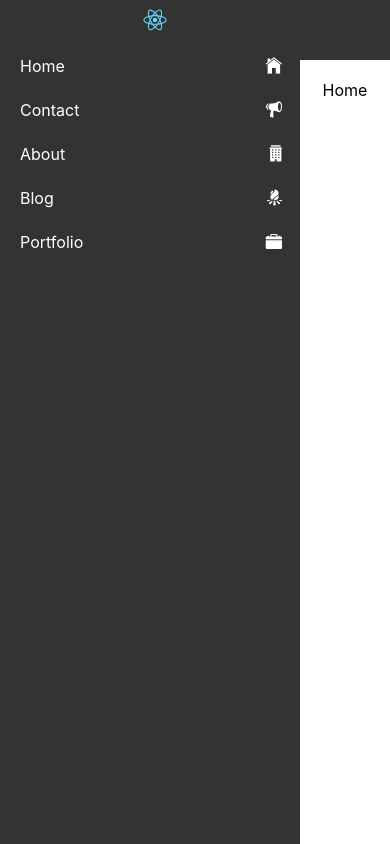
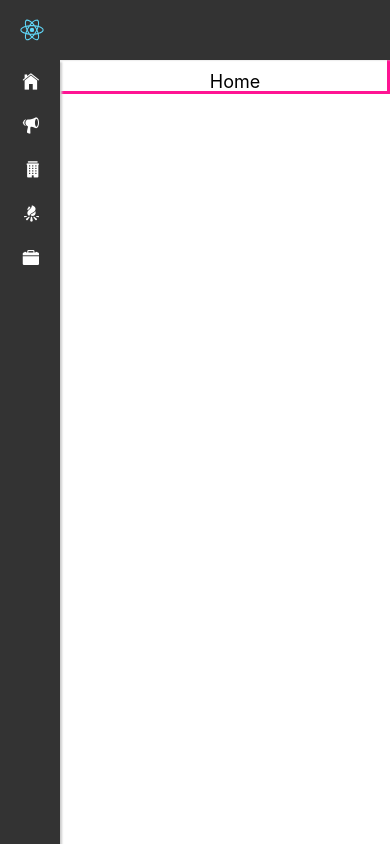
Before and after one commit to stevekutz/react_respNavMenu_exp, a React (Create React App) app in the folder app/: page / in a window 390 px wide. Built offline with nearby package versions, Linux system fonts and the light colour scheme.

Commit message:
added transition effects

```diff
--- a/app/src/assets/scss/toolbar.scss
+++ b/app/src/assets/scss/toolbar.scss
@@ -1,6 +1,11 @@
 div.page-offset {
-    padding-top: 80px;
-
+    display: flex;
+    padding-top: 70px;
+    border: 3px solid deeppink;
+    justify-content: center;
+    align-items: center;
+    font-size: 18px;
+    line-height: 18px;
 }
 
 nav.responsive-toolbar {
@@ -8,6 +13,7 @@ nav.responsive-toolbar {
     height: 60px;
     width: 100%;
     position: fixed;
+    box-shadow: 2px 0px 2px #ccc;
 
     ul {
         background: #333333;
@@ -17,6 +23,7 @@ nav.responsive-toolbar {
         padding-inline-start: 0;
         height: 100%;
         align-items: center;
+        box-shadow: 2px 2px 2px #ccc;
 
         figure {
             margin-block-start: 0;
@@ -29,6 +36,10 @@ nav.responsive-toolbar {
         li {
             list-style-type: none;
             padding: 10px 20px;
+
+            .active {
+                background: #999;
+            }
         }
 
         a {
@@ -51,11 +62,23 @@ nav.responsive-toolbar {
     nav.responsive-toolbar {
         ul {
             height: 100%;
-            width: 300px;
+            width: 200px;
             position: fixed;
-            left: 0;
-            top: 0;
+            left: -140px;
+            top: 60px;
             flex-direction: column;
+            transition: 300ms ease all;
+
+            &.active {
+                left: 0px;
+            }
+
+            figure {
+                margin-inline-start: 2px;
+                position: fixed;
+                left: 10px;
+                top: 10px;
+            }
 
             li {
                 width: 100%;
@@ -67,13 +90,13 @@ nav.responsive-toolbar {
                 flex-direction: row;
                 justify-content: space-between;
                 margin-left: 20px;
-                margin-right: 13px;
+                margin-right: 16px;
             }
         }
 
     }
 
     div.page-offset {
-        padding-left: 300px;
+        padding-left: 80px;
     }
 }
--- a/app/src/components/ResponsiveNavigation.js
+++ b/app/src/components/ResponsiveNavigation.js
@@ -4,7 +4,7 @@ import {Link} from '@reach/router';
 function ResponsiveNavigation({navLinks, background, hoverBackground, linkColor, logo}) {
     // Add Hooks to manage hoverIndex
     const [hoverIndex, setHoverIndex] = useState(-1) // default state is -1
-    const [navOpen, setNavOpen] = useState(false)
+    const [navOpen, setNavOpen] = useState(0)
 
     return(
         <nav
@@ -13,7 +13,7 @@ function ResponsiveNavigation({navLinks, background, hoverBackground, linkColor,
         > {/* // outside {} is for JSX, inside {} is to return object */}
             <ul
                 style = {{background}}
-                classname = {navOpen ? 'active' : ''}
+                className = {navOpen ? 'active' : ''}
             >
                 <figure className = "image-logo"
                     onClick = { () => {setNavOpen(!navOpen)}}
```
Also changed, not shown: 1 other file (tests, documents, lock files or other folders).
